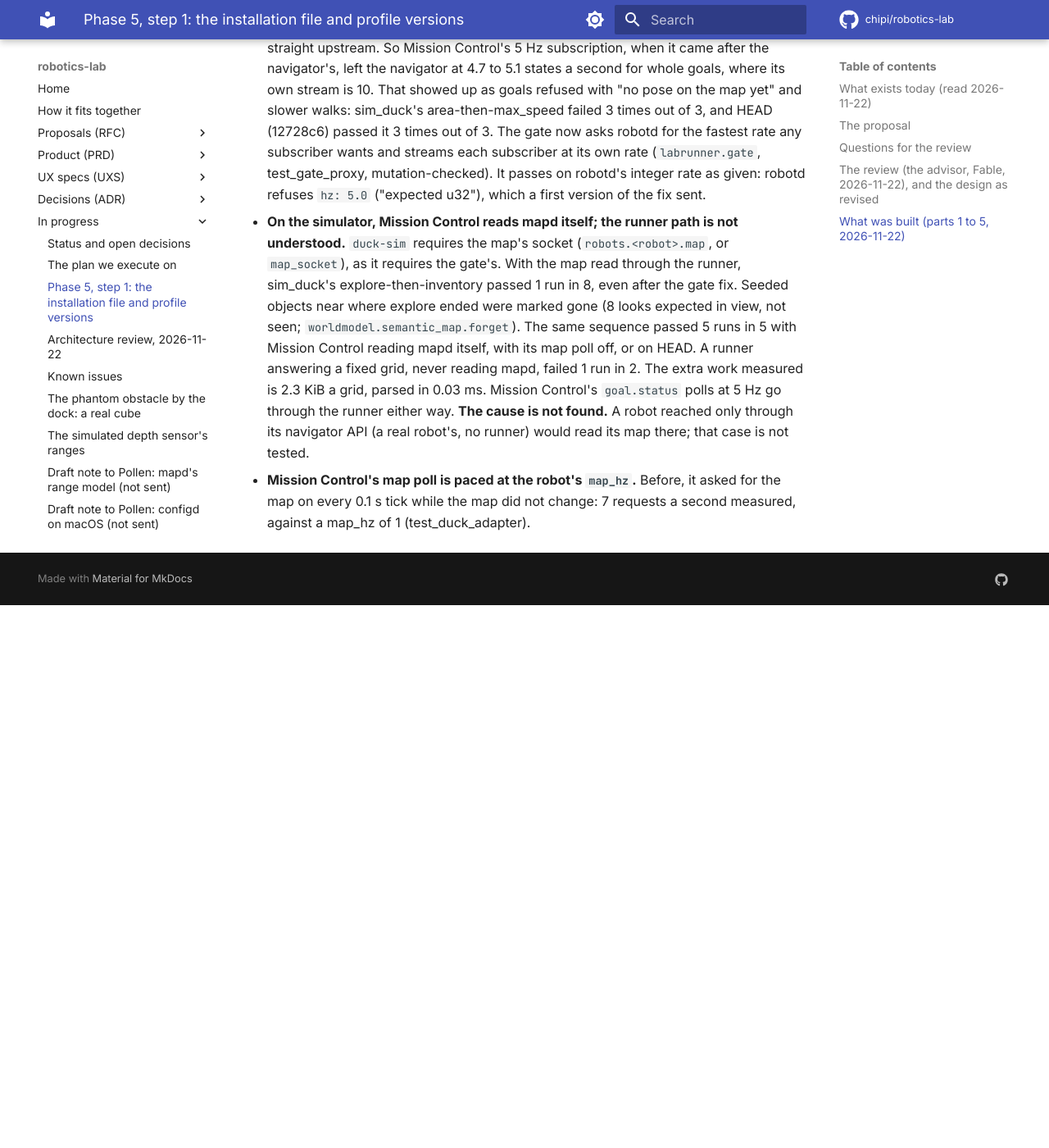
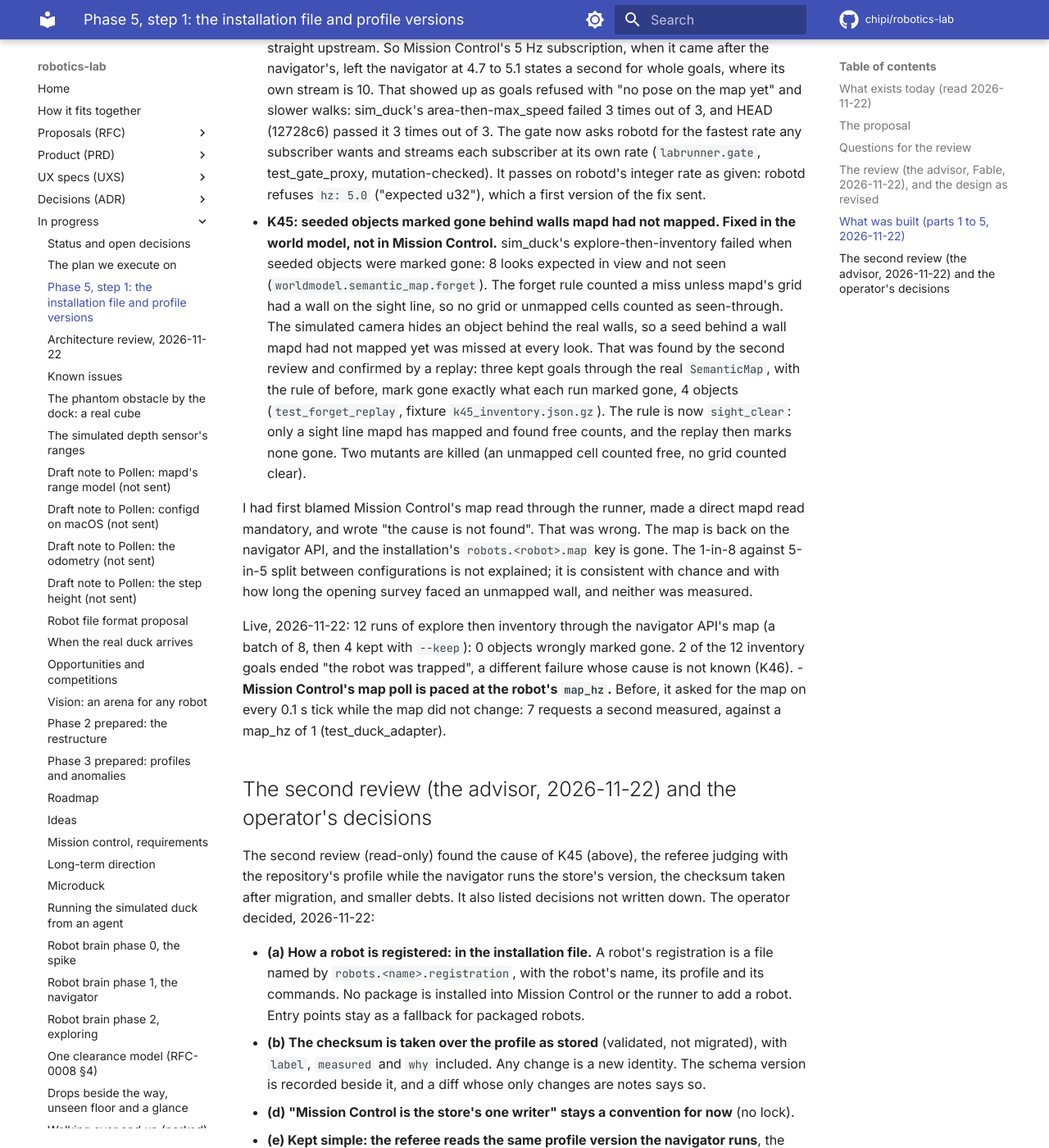
Before and after one commit to chipi/robotics-lab, an MkDocs documentation site: the page built from docs/wip/PHASE5-STEP1-DESIGN.md, in a window 1280 px wide and 1400 px high, scrolled down 4700 px. Shown: the whole window at 82% size. Built offline with MkDocs 1.6.1 and Material for MkDocs 9.7.7, drawn with Linux system fonts in a browser that asks for light colours; comment, search, counter and statistics services are not loaded; before the commit the page ends 5438 px from its top, so only the background shows below that; some of the changed text lies outside the part shown.

Commit message:
phase 5 step 1, part 7: K45 fixed in the world model; the map back on the navigator API
Seeded objects were marked gone behind walls mapd had not mapped.
worldmodel.semantic_map.forget counted a miss unless mapd's grid had a
wall on the sight line, so no grid or unmapped cells counted as
seen-through, while the simulated camera hides objects behind the real
walls. The rule is now sight_clear: only a sight line mapd has mapped
and found free counts as a miss.

Replay (robots/duck/tests/test_forget_replay.py, fixture
k45_inventory.json.gz, three kept goals through the real SemanticMap):
the old rule marks gone exactly the 4 objects the runs did, the new
rule none. Two mutants killed (an unmapped cell counted free, no grid
counted clear). test_world_model gains two must-fail checks.

Live, explore then inventory through the navigator API's map, 12 runs:
0 objects wrongly marked gone; 10 passed, 2 inventory goals ended
"the robot was trapped", cause unknown, recorded as K46.

This undoes a wrong change of mine: I had blamed Mission Control's map
read through the runner and made a direct mapd read mandatory
(map_socket, the installation's robots.<name>.map). That was not the
cause. Mission Control reads the map through the navigator API again;
the map key is gone from the installation file (now an unknown-key
refusal). CONTRACT.md, the design note (with the second review's
decisions) and KNOWN-ISSUES (K45 closed, K46 opened) say so.

Gates: make ci-fast PASS, make docs-lint docs-build EXIT=0.

Co-Authored-By: Claude Opus 5.5 <noreply@anthropic.com>
Claude-Session: https://claude.ai/code/session_01DJqN6sYcbi4sUoqvzGJdPG

```diff
--- a/docs/wip/PHASE5-STEP1-DESIGN.md
+++ b/docs/wip/PHASE5-STEP1-DESIGN.md
@@ -157,16 +157,53 @@ Not built or not covered yet:
   for the fastest rate any subscriber wants and streams each subscriber at its own rate
   (`labrunner.gate`, test_gate_proxy, mutation-checked). It passes on robotd's integer rate as
   given: robotd refuses `hz: 5.0` ("expected u32"), which a first version of the fix sent.
-- **On the simulator, Mission Control reads mapd itself; the runner path is not understood.**
-  `duck-sim` requires the map's socket (`robots.<robot>.map`, or `map_socket`), as it requires
-  the gate's. With the map read through the runner, sim_duck's explore-then-inventory passed 1
-  run in 8, even after the gate fix. Seeded objects near where explore ended were marked gone
-  (8 looks expected in view, not seen; `worldmodel.semantic_map.forget`). The same sequence passed
-  5 runs in 5 with Mission Control reading mapd itself, with its map poll off, or on HEAD. A
-  runner answering a fixed grid, never reading mapd, failed 1 run in 2. The extra work measured is
-  2.3 KiB a grid, parsed in 0.03 ms. Mission Control's `goal.status` polls at 5 Hz go through the
-  runner either way. **The cause is not found.** A robot reached only through its navigator API
-  (a real robot's, no runner) would read its map there; that case is not tested.
+- **K45: seeded objects marked gone behind walls mapd had not mapped. Fixed in the world model,
+  not in Mission Control.** sim_duck's explore-then-inventory failed when seeded objects were
+  marked gone: 8 looks expected in view and not seen (`worldmodel.semantic_map.forget`). The
+  forget rule counted a miss unless mapd's grid had a wall on the sight line, so no grid or
+  unmapped cells counted as seen-through. The simulated camera hides an object behind the real
+  walls, so a seed behind a wall mapd had not mapped yet was missed at every look. That was found
+  by the second review and confirmed by a replay: three kept goals through the real
+  `SemanticMap`, with the rule of before, mark gone exactly what each run marked gone, 4 objects
+  (`test_forget_replay`, fixture `k45_inventory.json.gz`). The rule is now `sight_clear`: only a
+  sight line mapd has mapped and found free counts, and the replay then marks none gone. Two
+  mutants are killed (an unmapped cell counted free, no grid counted clear).
+
+  I had first blamed Mission Control's map read through the runner, made a direct mapd read
+  mandatory, and wrote "the cause is not found". That was wrong. The map is back on the
+  navigator API, and the installation's `robots.<robot>.map` key is gone. The 1-in-8 against
+  5-in-5 split between configurations is not explained; it is consistent with chance and with how
+  long the opening survey faced an unmapped wall, and neither was measured.
+
+  Live, 2026-11-22: 12 runs of explore then inventory through the navigator API's map (a batch
+  of 8, then 4 kept with `--keep`): 0 objects wrongly marked gone. 2 of the 12 inventory goals
+  ended "the robot was trapped", a different failure whose cause is not known (K46).
 - **Mission Control's map poll is paced at the robot's `map_hz`.** Before, it asked for the map on
   every 0.1 s tick while the map did not change: 7 requests a second measured, against a map_hz
   of 1 (test_duck_adapter).
+
+## The second review (the advisor, 2026-11-22) and the operator's decisions
+
+The second review (read-only) found the cause of K45 (above), the referee judging with the
+repository's profile while the navigator runs the store's version, the checksum taken after
+migration, and smaller debts. It also listed decisions not written down. The operator decided,
+2026-11-22:
+
+- **(a) How a robot is registered: in the installation file.** A robot's registration is a file
+  named by `robots.<name>.registration`, with the robot's name, its profile and its commands. No
+  package is installed into Mission Control or the runner to add a robot. Entry points stay as a
+  fallback for packaged robots.
+- **(b) The checksum is taken over the profile as stored** (validated, not migrated), with `label`,
+  `measured` and `why` included. Any change is a new identity. The schema version is recorded
+  beside it, and a diff whose only changes are notes says so.
+- **(d) "Mission Control is the store's one writer" stays a convention for now** (no lock).
+- **(e) Kept simple: the referee reads the same profile version the navigator runs**, the one the
+  run records. One source. A saved version can therefore move the judge's numbers; the run says
+  which version that was.
+- **(h) The state stream's rate:** `rates.state_hz` stays the rate a client reads the robot at.
+  The stream a client subscribes to is the integer `ceil(state_hz)`, at most `max_state_hz`. The
+  gate refuses a rate that is not an integer, with its own message.
+- **(i) The navigator does not read the installation file.** It gets everything as arguments
+  from whoever starts it (the runner, or a launcher on a real robot). The runner strips
+  `ROBOTICS_LAB_INSTALLATION` from its environment, and the boundary check refuses a navigator
+  module importing `runfile.installation`.
```
Also changed, not shown: apps/mission-control/CONTRACT.md (+10 -11 lines), docs/wip/KNOWN-ISSUES.md (+2 -1 lines), 10 other files.
